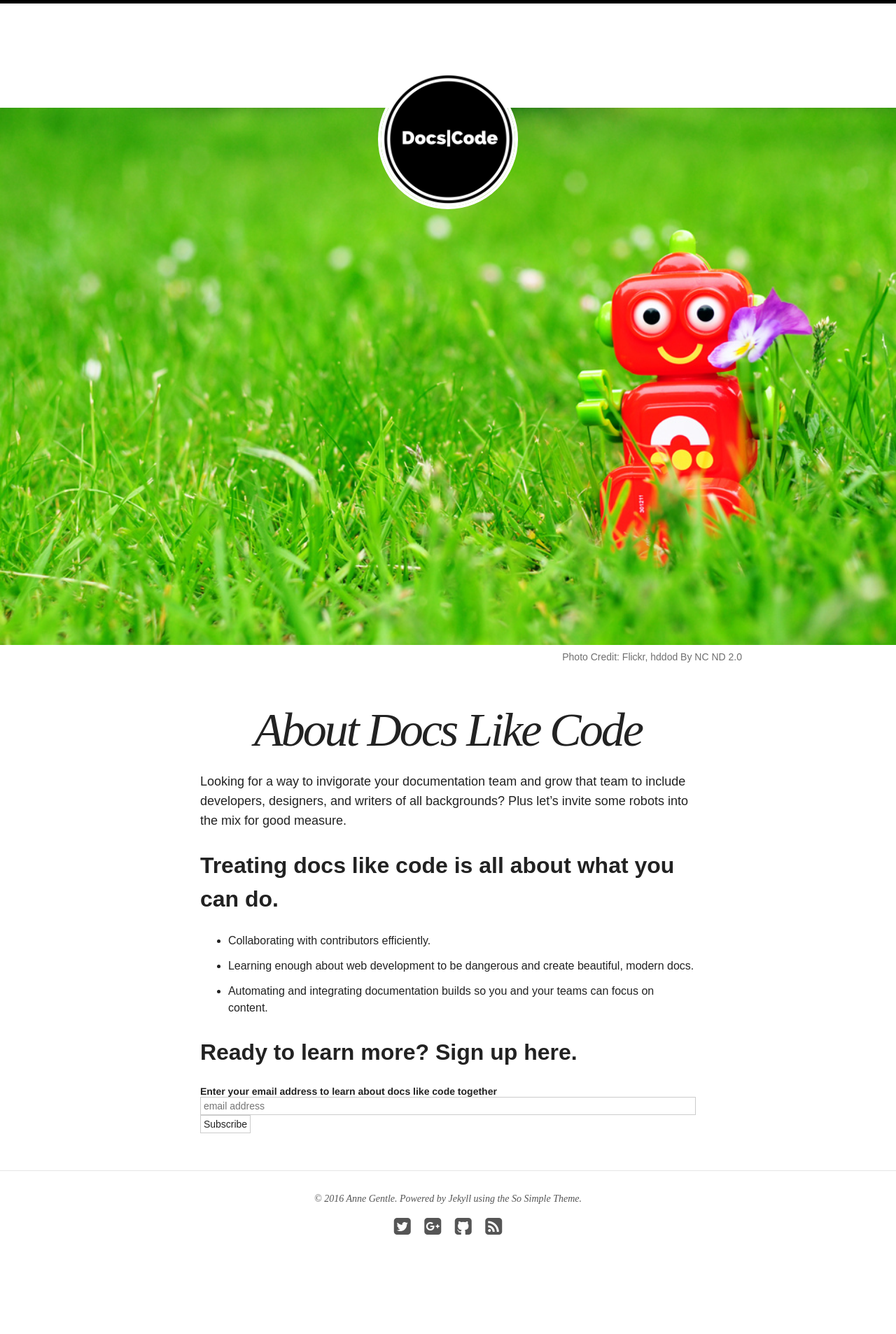
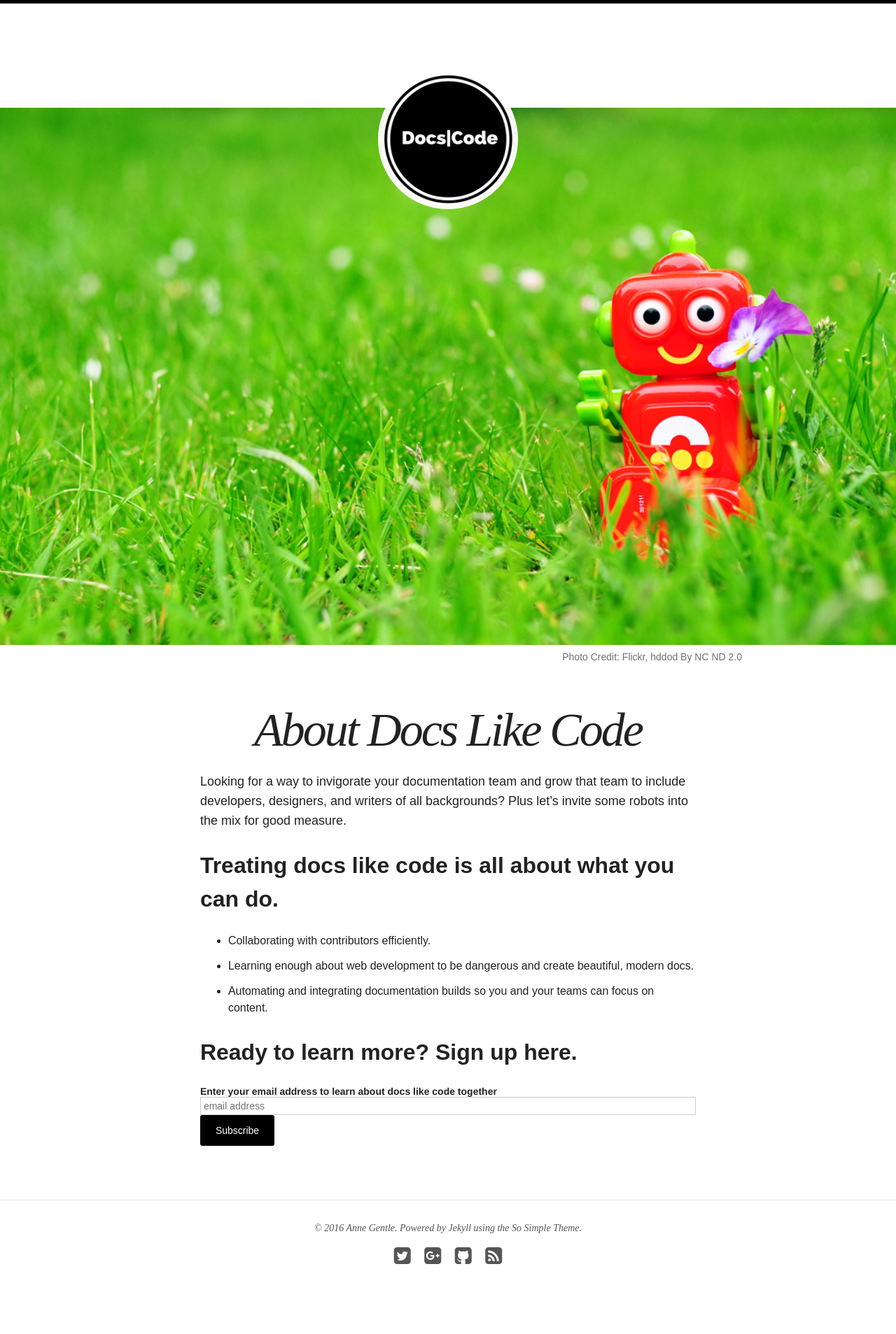
Before and after one commit to justwriteclick/docslikecode, a Jekyll site: the page built from about/index.md, in a window 1280 px wide. Shown: the whole page at 70% size. Built offline with Jekyll 4.4.1, drawn with Linux system fonts in a browser that asks for light colours; nearby versions of some CDN libraries; comment, search, counter and statistics services are not loaded; before the commit the page ends 1865 px from its top, so only the background shows below that.

Commit message:
Makes sure about button matches; link to source in article

```diff
--- a/about/index.md
+++ b/about/index.md
@@ -36,7 +36,7 @@ some robots into the mix for good measure.
 	<input type="email" value="" name="EMAIL" class="email" id="mce-EMAIL" placeholder="email address" required>
     <!-- real people should not fill this in and expect good things - do not remove this or risk form bot signups-->
     <div style="position: absolute; left: -5000px;" aria-hidden="true"><input type="text" name="b_3828f8d87d82289b96ff8fd19_cc1d483d59" tabindex="-1" value=""></div>
-    <div class="clear"><input type="submit" value="Subscribe" name="subscribe" id="mc-embedded-subscribe" class="button"></div>
+    <div class="clear"><input type="submit" value="Subscribe" name="subscribe" id="mc-embedded-subscribe" class="btn"></div>
     </div>
 </form>
 </div>
```
Also changed, not shown: _posts/articles/2016-09-17-github-for-docs.md (+4 -4 lines), 3 other files.
